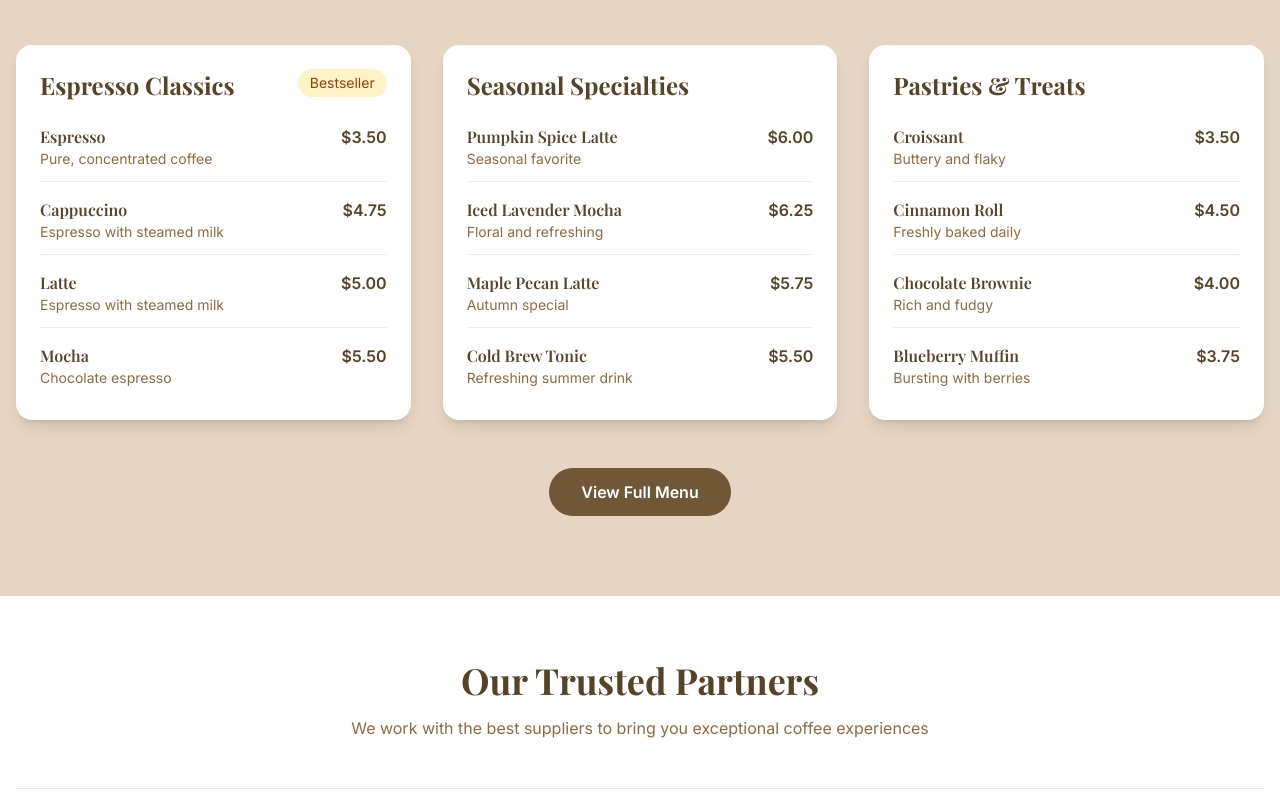
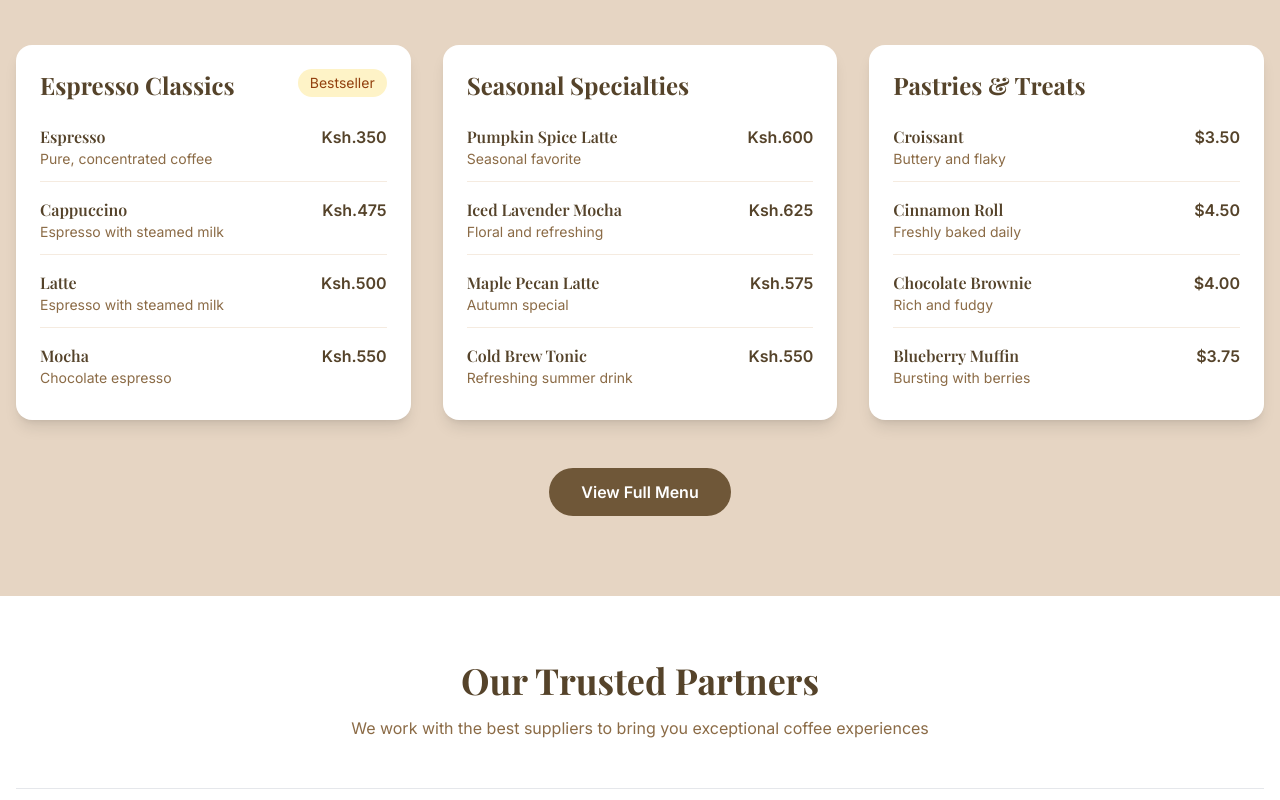
Before and after one commit to kelvin20563/kelvin_murithi.final-project, a plain HTML site: page index.html in a window 1280 px wide. Shown: the part 1920-2720 px from the top of the page. Drawn offline with nearby package versions, Linux system fonts and the light colour scheme.

Commit message:
index.html

```diff
--- a/index.html
+++ b/index.html
@@ -198,28 +198,28 @@
                                     <h4 class="font-semibold" style="color: var(--coffee-800);">Espresso</h4>
                                     <p class="text-sm" style="color: var(--coffee-600);">Pure, concentrated coffee</p>
                                 </div>
-                                <span class="font-semibold">$3.50</span>
+                                <span class="font-semibold">Ksh.350</span>
                             </li>
                             <li class="flex justify-between border-b pb-3" style="border-color: var(--coffee-100);">
                                 <div>
                                     <h4 class="font-semibold" style="color: var(--coffee-800);">Cappuccino</h4>
                                     <p class="text-sm" style="color: var(--coffee-600);">Espresso with steamed milk</p>
                                 </div>
-                                <span class="font-semibold">$4.75</span>
+                                <span class="font-semibold">Ksh.475</span>
                             </li>
                             <li class="flex justify-between border-b pb-3" style="border-color: var(--coffee-100);">
                                 <div>
                                     <h4 class="font-semibold" style="color: var(--coffee-800);">Latte</h4>
                                     <p class="text-sm" style="color: var(--coffee-600);">Espresso with steamed milk</p>
                                 </div>
-                                <span class="font-semibold">$5.00</span>
+                                <span class="font-semibold">Ksh.500</span>
                             </li>
                             <li class="flex justify-between pb-2">
                                 <div>
                                     <h4 class="font-semibold" style="color: var(--coffee-800);">Mocha</h4>
                                     <p class="text-sm" style="color: var(--coffee-600);">Chocolate espresso</p>
                                 </div>
-                                <span class="font-semibold">$5.50</span>
+                                <span class="font-semibold">Ksh.550</span>
                             </li>
                         </ul>
                     </div>
@@ -235,28 +235,28 @@
                                     <h4 class="font-semibold" style="color: var(--coffee-800);">Pumpkin Spice Latte</h4>
                                     <p class="text-sm" style="color: var(--coffee-600);">Seasonal favorite</p>
                                 </div>
-                                <span class="font-semibold">$6.00</span>
+                                <span class="font-semibold">Ksh.600</span>
                             </li>
                             <li class="flex justify-between border-b pb-3" style="border-color: var(--coffee-100);">
                                 <div>
                                     <h4 class="font-semibold" style="color: var(--coffee-800);">Iced Lavender Mocha</h4>
                                     <p class="text-sm" style="color: var(--coffee-600);">Floral and refreshing</p>
                                 </div>
-                                <span class="font-semibold">$6.25</span>
+                                <span class="font-semibold">Ksh.625</span>
                             </li>
                             <li class="flex justify-between border-b pb-3" style="border-color: var(--coffee-100);">
                                 <div>
                                     <h4 class="font-semibold" style="color: var(--coffee-800);">Maple Pecan Latte</h4>
                                     <p class="text-sm" style="color: var(--coffee-600);">Autumn special</p>
                                 </div>
-                                <span class="font-semibold">$5.75</span>
+                                <span class="font-semibold">Ksh.575</span>
                             </li>
                             <li class="flex justify-between pb-2">
                                 <div>
                                     <h4 class="font-semibold" style="color: var(--coffee-800);">Cold Brew Tonic</h4>
                                     <p class="text-sm" style="color: var(--coffee-600);">Refreshing summer drink</p>
                                 </div>
-                                <span class="font-semibold">$5.50</span>
+                                <span class="font-semibold">Ksh.550</span>
                             </li>
                         </ul>
                     </div>
@@ -415,21 +415,7 @@
                 </div>
 
 
-
-
-
-
-
-
                         </div>
-                    </div>
-
-
-
-
-
-
-
 
 
 
@@ -455,7 +441,7 @@
                         </div>
                     </div>
                     <div class="faq-answer">
-                        <p class="mt-4" style="color: var(--coffee-700);">You can make a reservation through our website, by calling us directly at (555) 123-4567, or by visiting our cafe in person. We recommend booking at least 24 hours in advance for weekend brunches and special events.</p>
+                        <p class="mt-4" style="color: var(--coffee-700);">You can make a reservation through our website, by calling us directly at (+254) 700350007, or by visiting our cafe in person.</p>
                     </div>
                 </div>
 
@@ -468,7 +454,7 @@
                         </div>
                     </div>
                     <div class="faq-answer">
-                        <p class="mt-4" style="color: var(--coffee-700);">Yes, we have a variety of gluten-free pastries and snacks available daily. Our menu clearly marks gluten-free items, and our staff is trained to answer any dietary questions you may have. Please note that while we take precautions, our kitchen does handle gluten-containing ingredients.</p>
+                        <p class="mt-4" style="color: var(--coffee-700);">Yes, we have a variety of gluten-free pastries and snacks available daily. Our menu clearly marks gluten-free items, and our staff is trained to answer any dietary questions you may have.</p>
                     </div>
                 </div>
 
@@ -480,7 +466,7 @@
                         </div>
                     </div>
                     <div class="faq-answer">
-                        <p class="mt-4" style="color: var(--coffee-700);">We partner directly with small scale farmers in Colombia, Ethiopia, and Brazil who practice sustainable farming. Our beans are ethically sourced through Fair Trade agreements, and we roast them in-house weekly to ensure maximum freshness and flavor.</p>
+                        <p class="mt-4" style="color: var(--coffee-700);">We partner directly with small scale farmers in Colombia, Ethiopia, and Brazil who practice sustainable farming.</p>
                     </div>
                 </div>
             </div>
```
